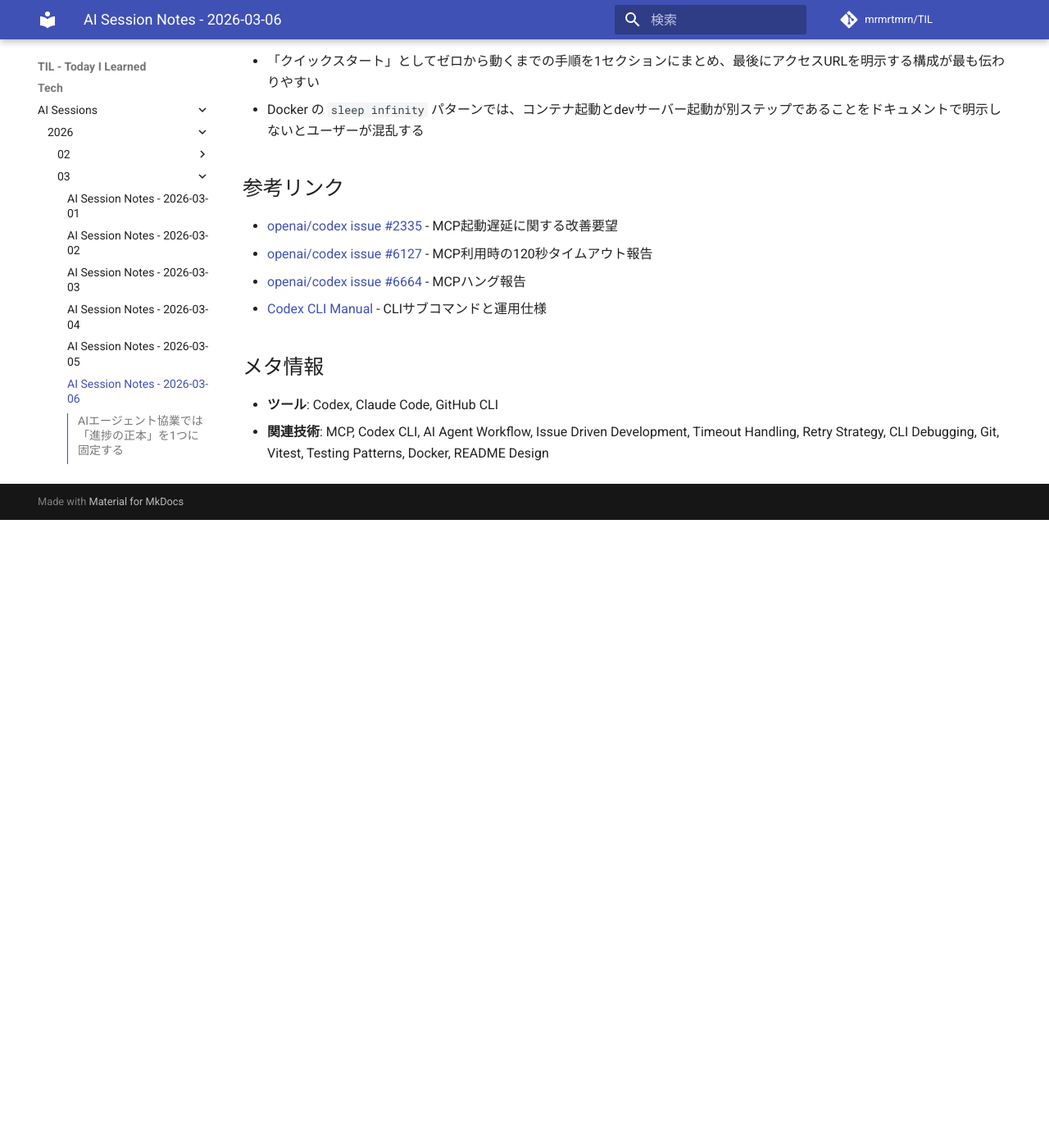
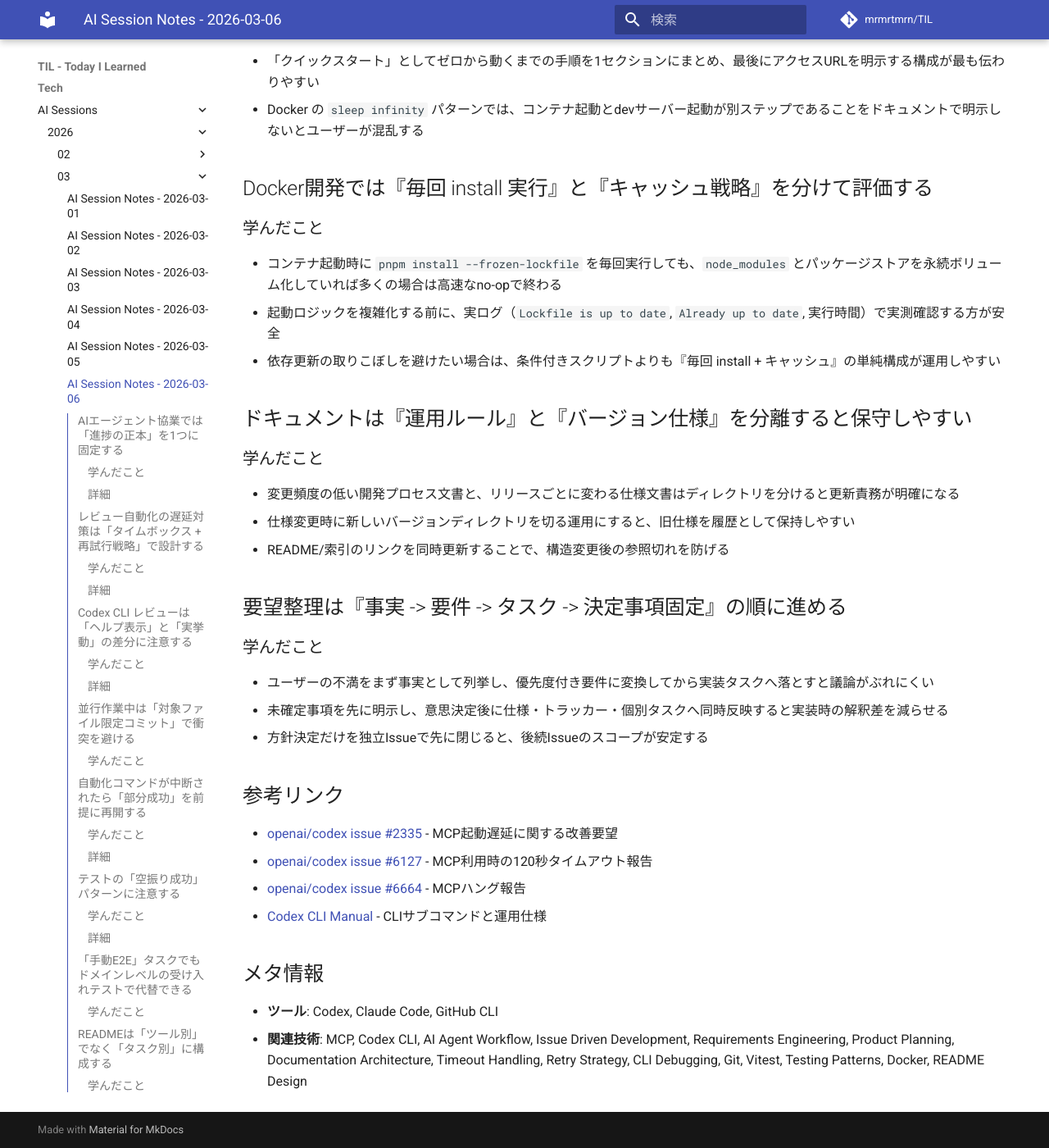
Before and after one commit to mrmrtmrn/TIL, an MkDocs documentation site: the page built from docs/Tech/AI-Sessions/2026/03/2026-03-06.md, in a window 1280 px wide and 1400 px high, scrolled down 3557 px. Shown: the whole window at 82% size. Built offline with MkDocs 1.6.1 and Material for MkDocs 9.7.7, drawn with Linux system fonts in a browser that asks for light colours; comment, search, counter and statistics services are not loaded; before the commit the page ends 4191 px from its top, so only the background shows below that.

Commit message:
feat: 2026-03-06 の AI セッションノートを追加
- Docker開発では『毎回 install 実行』と『キャッシュ戦略』を分けて評価する
- ドキュメントは『運用ルール』と『バージョン仕様』を分離すると保守しやすい
- 要望整理は『事実 -> 要件 -> タスク -> 決定事項固定』の順に進める

```diff
--- a/docs/Tech/AI-Sessions/2026/03/2026-03-06.md
+++ b/docs/Tech/AI-Sessions/2026/03/2026-03-06.md
@@ -127,6 +127,30 @@
 - 「クイックスタート」としてゼロから動くまでの手順を1セクションにまとめ、最後にアクセスURLを明示する構成が最も伝わりやすい
 - Docker の `sleep infinity` パターンでは、コンテナ起動とdevサーバー起動が別ステップであることをドキュメントで明示しないとユーザーが混乱する
 
+## Docker開発では『毎回 install 実行』と『キャッシュ戦略』を分けて評価する
+
+### 学んだこと
+
+- コンテナ起動時に `pnpm install --frozen-lockfile` を毎回実行しても、`node_modules` とパッケージストアを永続ボリューム化していれば多くの場合は高速なno-opで終わる
+- 起動ロジックを複雑化する前に、実ログ（`Lockfile is up to date`, `Already up to date`, 実行時間）で実測確認する方が安全
+- 依存更新の取りこぼしを避けたい場合は、条件付きスクリプトよりも『毎回 install + キャッシュ』の単純構成が運用しやすい
+
+## ドキュメントは『運用ルール』と『バージョン仕様』を分離すると保守しやすい
+
+### 学んだこと
+
+- 変更頻度の低い開発プロセス文書と、リリースごとに変わる仕様文書はディレクトリを分けると更新責務が明確になる
+- 仕様変更時に新しいバージョンディレクトリを切る運用にすると、旧仕様を履歴として保持しやすい
+- README/索引のリンクを同時更新することで、構造変更後の参照切れを防げる
+
+## 要望整理は『事実 -> 要件 -> タスク -> 決定事項固定』の順に進める
+
+### 学んだこと
+
+- ユーザーの不満をまず事実として列挙し、優先度付き要件に変換してから実装タスクへ落とすと議論がぶれにくい
+- 未確定事項を先に明示し、意思決定後に仕様・トラッカー・個別タスクへ同時反映すると実装時の解釈差を減らせる
+- 方針決定だけを独立Issueで先に閉じると、後続Issueのスコープが安定する
+
 ## 参考リンク
 
 - [openai/codex issue #2335](https://github.com/openai/codex/issues/2335) - MCP起動遅延に関する改善要望
@@ -137,4 +161,4 @@
 ## メタ情報
 
 - **ツール**: Codex, Claude Code, GitHub CLI
-- **関連技術**: MCP, Codex CLI, AI Agent Workflow, Issue Driven Development, Timeout Handling, Retry Strategy, CLI Debugging, Git, Vitest, Testing Patterns, Docker, README Design
+- **関連技術**: MCP, Codex CLI, AI Agent Workflow, Issue Driven Development, Requirements Engineering, Product Planning, Documentation Architecture, Timeout Handling, Retry Strategy, CLI Debugging, Git, Vitest, Testing Patterns, Docker, README Design
```
